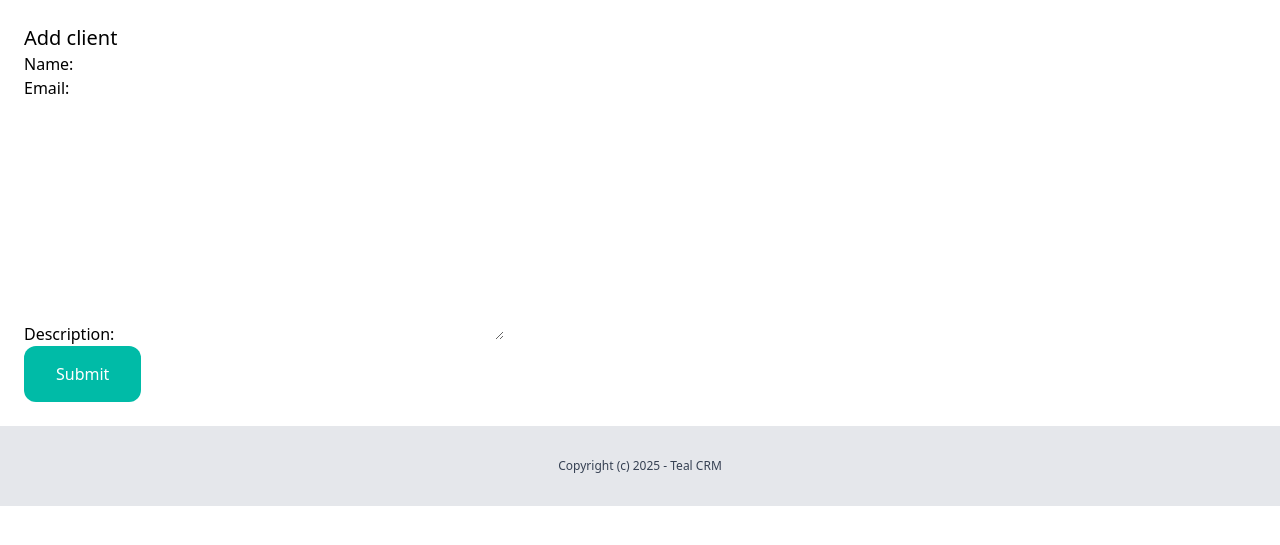
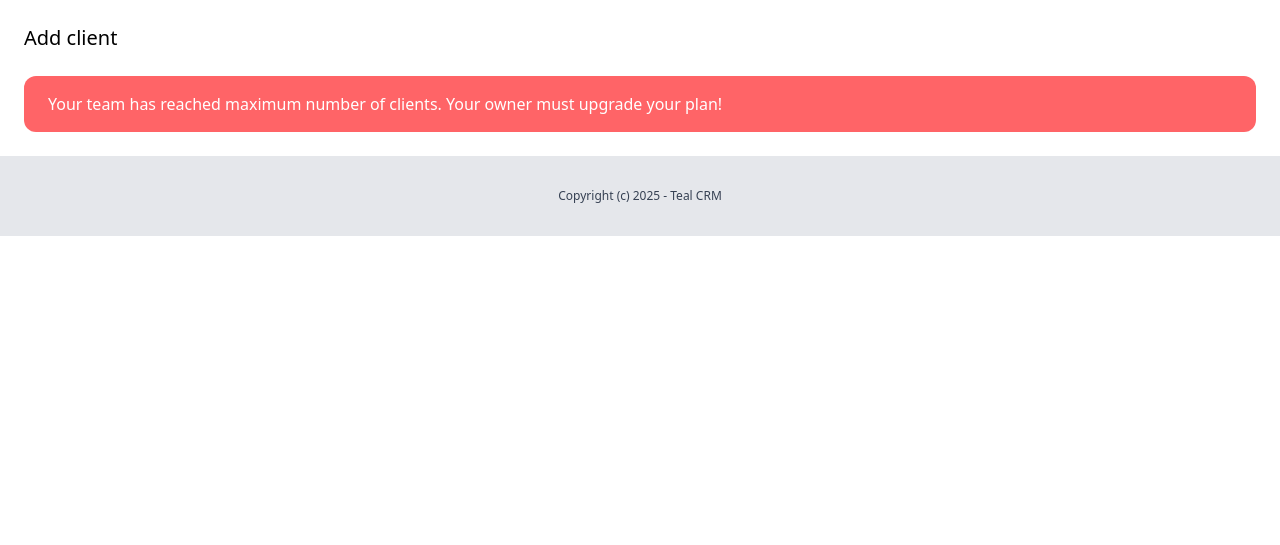
Before and after one commit to BuDi4ka/Django_CRM_App, a Django app: page /dashboard/clients/add/ in a window 1280 px wide. Shown: the part 72-617 px from the top of the page. Run offline with Django 5.2, Linux system fonts and the light colour scheme; a user stored in the database is signed in; data comes from the database, SQL or seed files in the repository.

Commit message:
Add client and lead forms with team capacity checks; update templates and views

```diff
--- a/client/templates/client/clients_add.html
+++ b/client/templates/client/clients_add.html
@@ -9,10 +9,17 @@
     <div class="py-6 px-6">
         <h1 class="text-xl">Add client</h1>
 
-        <form action="." method="POST">
-            {% csrf_token %}
-            {{ form.as_p }}
-            <button class="py-4 px-8 bg-teal-500 text-white rounded-xl">Submit</button>
-        </form>
+        {% if team.plan.max_clients > team.clients.all|length %}
+            Num clients: {{ team.clients.all|length }}
+            <form action="." method="POST">
+                {% csrf_token %}
+                {{ form.as_p }}
+                <button class="py-4 px-8 bg-teal-500 text-white rounded-xl">Submit</button>
+            </form>
+        {% else %}
+            <div class="mt-6 px-6 py-4 bg-red-400 rounded-xl text-white">
+                Your team has reached maximum number of clients. Your owner must upgrade your plan!
+            </div>
+        {% endif %}
     </div>
 {% endblock %}
--- a/client/views.py
+++ b/client/views.py
@@ -26,6 +26,8 @@
 
 @login_required
 def clients_add(request):
+    team = Team.objects.filter(created_by=request.user)[0]
+
     if request.method == "POST":
         form = AddClientForm(request.POST)
 
@@ -44,7 +46,10 @@
     else:
         form = AddClientForm()
 
-    return render(request, 'client/clients_add.html', {'form': form})
+    return render(request, 'client/clients_add.html', {
+        'form': form,
+        'team': team,
+        })
 
 
 @login_required
```
Also changed, not shown: lead/templates/lead/add_lead.html (+12 -5 lines), lead/views.py (+6 -1 lines).
